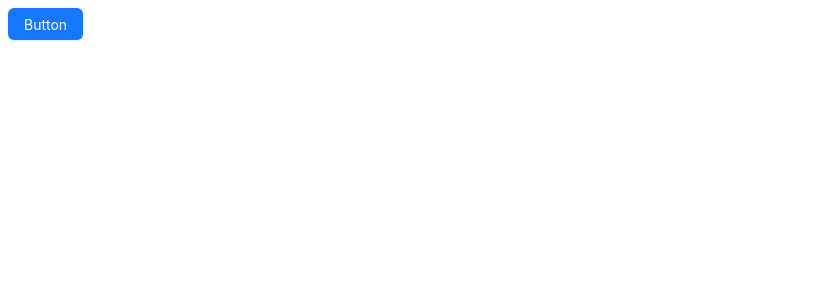
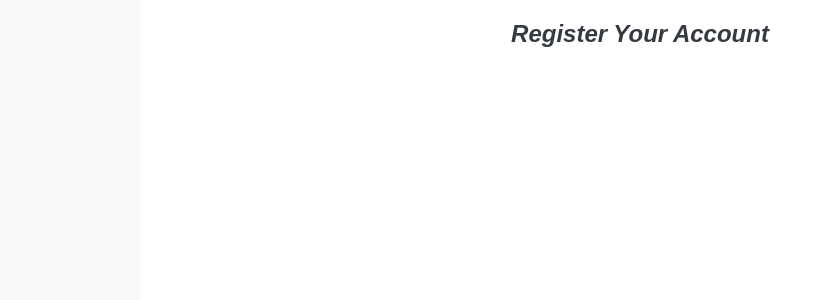
Before and after one commit to DWTwilight/front-end-demo, a React (Create React App) app: page / in a window 1280 px wide. Shown: the top 300 px of the page, without its empty margins (0-825 px from the left). Built offline with nearby package versions, Linux system fonts and the light colour scheme.

Commit message:
feat: add sass

```diff
--- a/package.json
+++ b/package.json
@@ -10,6 +10,7 @@
     "react": "^18.2.0",
     "react-dom": "^18.2.0",
     "react-scripts": "5.0.1",
+    "sass": "^1.63.6",
     "web-vitals": "^2.1.4"
   },
   "scripts": {
--- a/src/App.js
+++ b/src/App.js
@@ -1,9 +1,10 @@
-import { Button } from 'antd';
+import Title from "./components/Title";
+import "./styles/app.scss";
 
 function App() {
   return (
     <div className="App">
-      <Button type='primary'>Button</Button>
+      <Title />
     </div>
   );
 }
--- /dev/null
+++ b/src/components/Title.js
@@ -0,0 +1,5 @@
+import React from "react";
+
+export default function Title() {
+  return <h1>Register Your Account</h1>;
+}
--- /dev/null
+++ b/src/styles/_reboot.scss
@@ -0,0 +1,28 @@
+@import 'variables';
+
+body,
+html,
+ul,
+ol,
+h1,
+p {
+  margin: 0;
+  padding: 0;
+}
+
+body {
+  font-family: $font-family-base;
+  font-size: $font-size-base;
+  color: $gray-dark;
+  background-color: $white;
+  line-height: $line-height-base;
+}
+
+* {
+  box-sizing: border-box;
+}
+
+ul,
+ol {
+  list-style-type: none;
+}
--- /dev/null
+++ b/src/styles/_variables.scss
@@ -0,0 +1,18 @@
+$font-family-base: Arial, Helvetica, sans-serif;
+$font-size-base: 1rem;
+$line-height-base: 1.5;
+$padding-base: 1rem;
+$margin-base: 1rem;
+
+$white: #fff;
+$gray-light: #f9f9f9;
+$gray-neutral: #dfdfdf;
+$gray: #a9a9a9;
+$gray-dark: #343a40;
+$black: #000;
+$light-pink: #fff2f0;
+$pink: #ffccc7;
+$pulse: #f56969;
+$primary-blue: #7dced5;
+$second-blue: #31c5d3;
+$third-blue: #eff8fe;
--- /dev/null
+++ b/src/styles/app.scss
@@ -0,0 +1,31 @@
+@import "variables";
+@import "reboot";
+
+html,
+body {
+  height: 100%;
+}
+
+body {
+  display: flex;
+  align-items: center;
+  justify-content: center;
+  background-color: $gray-light;
+}
+
+#root {
+  width: 1000px;
+  min-width: 800px;
+  height: 100%;
+  display: flex;
+  padding: $padding-base 2.5rem;
+  background-color: $white;
+  flex-direction: column;
+  gap: 1rem;
+
+  h1 {
+    text-align: center;
+    font-size: 1.5rem;
+    font-style: italic;
+  }
+}
```
Also changed, not shown: 1 other file (tests, documents, lock files or other folders).
